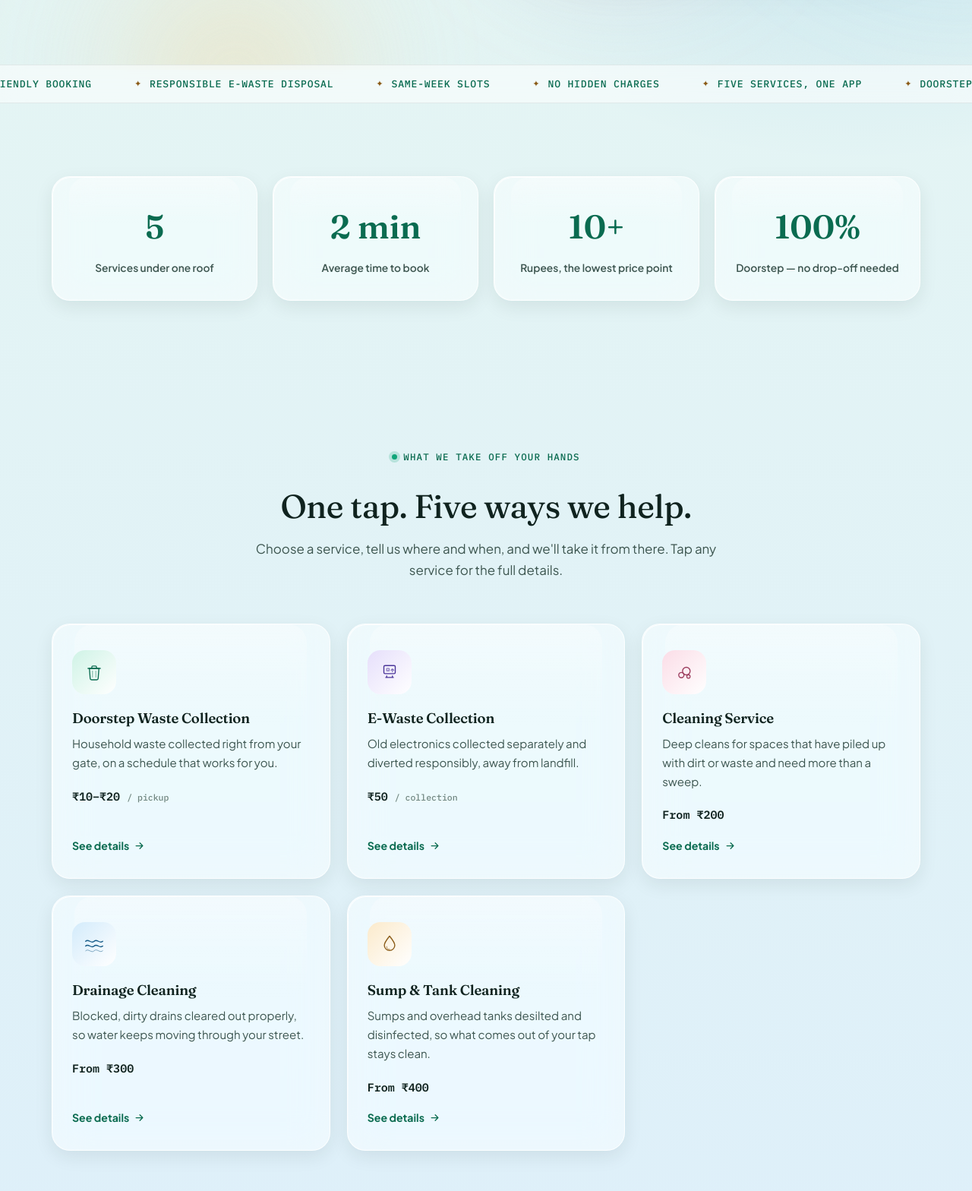
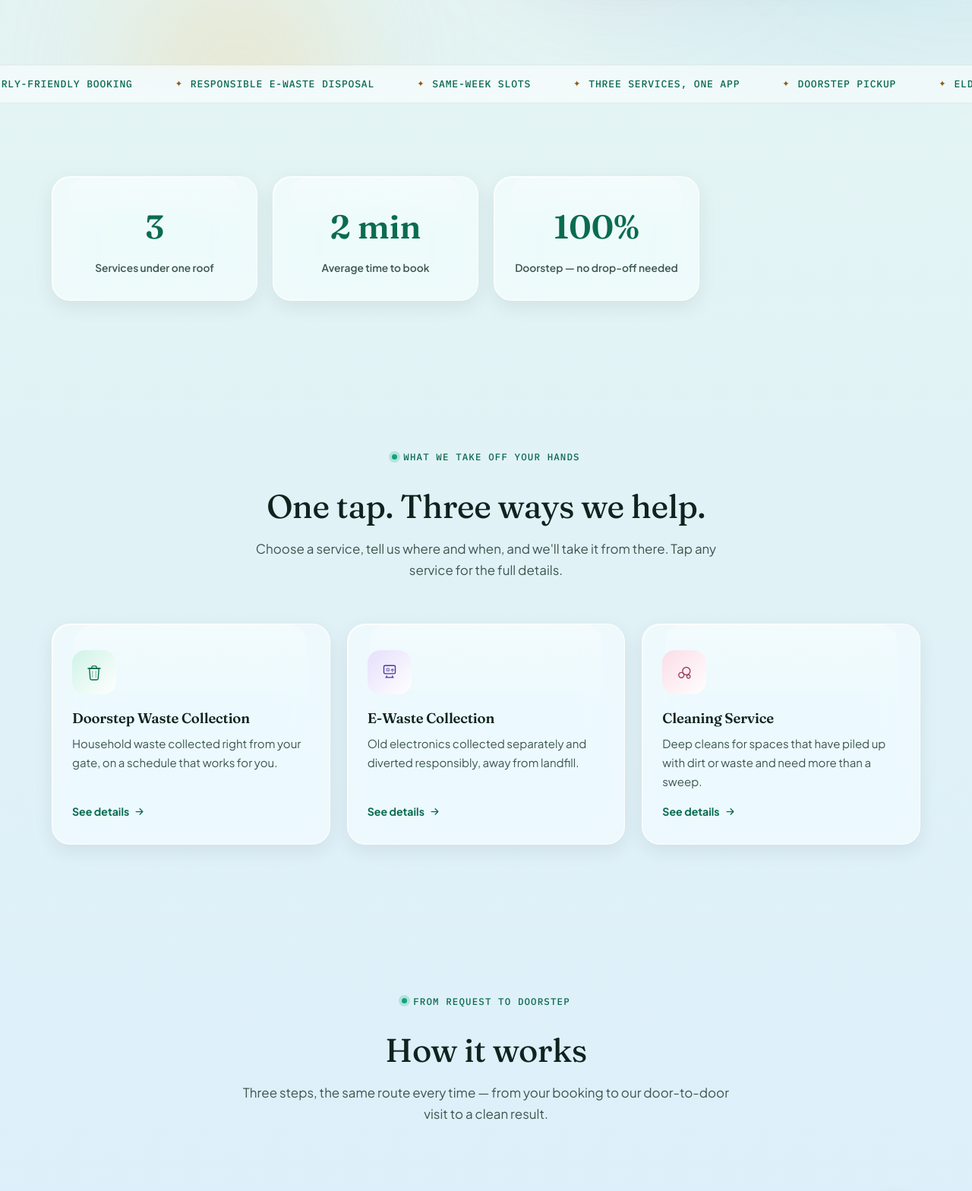
Before and after one commit to rad-eka/BinTake, a plain HTML site: page index.html in a window 1280 px wide. Shown: the part 708-2276 px from the top of the page at 76% size. Drawn offline with Linux system fonts and the light colour scheme; animation ran at ten frames a second.

Commit message:
Update index.html

```diff
--- a/index.html
+++ b/index.html
@@ -4,7 +4,7 @@
 <meta charset="UTF-8">
 <meta name="viewport" content="width=device-width, initial-scale=1.0">
 <title>Bin Taker — Doorstep Waste Collection & Cleaning</title>
-<meta name="description" content="Bin Taker brings doorstep waste collection, e-waste pickup, cleaning and drainage services to your gate. Book in minutes.">
+<meta name="description" content="Bin Taker brings doorstep waste collection, e-waste pickup and cleaning services to your gate. Book in minutes.">
 
 <link rel="preconnect" href="https://fonts.googleapis.com">
 <link rel="preconnect" href="https://fonts.gstatic.com" crossorigin>
@@ -61,8 +61,6 @@
       <a href="services/waste-collection.html">Doorstep Waste Collection</a>
       <a href="services/e-waste.html">E-Waste Collection</a>
       <a href="services/cleaning.html">Cleaning Service</a>
-      <a href="services/drainage.html">Drainage Cleaning</a>
-      <a href="services/sump-tank.html">Sump &amp; Tank Cleaning</a>
     </div>
     <a href="#book" class="btn btn--primary">Book now</a>
   </div>
@@ -79,7 +77,7 @@
         <em class="gradient-text">Cleaner communities.</em>
       </h1>
       <p class="hero__sub reveal">
-        Bin Taker brings waste pickup, e-waste collection, home cleaning and drainage care
+        Bin Taker brings waste pickup, e-waste collection and home cleaning
         to your gate — booked in minutes, handled by people who actually show up.
       </p>
 
@@ -120,8 +118,7 @@
       <span>Elderly-friendly booking</span>
       <span>Responsible e-waste disposal</span>
       <span>Same-week slots</span>
-      <span>No hidden charges</span>
-      <span>Five services, one app</span>
+      <span>Three services, one app</span>
     </div>
   </div>
 
@@ -129,16 +126,12 @@
   <section class="stats-section" aria-label="Bin Taker at a glance">
     <div class="stats">
       <div class="glass-card stat reveal">
-        <p class="stat__num" data-count="5">0</p>
+        <p class="stat__num" data-count="3">0</p>
         <p class="stat__label">Services under one roof</p>
       </div>
       <div class="glass-card stat reveal">
         <p class="stat__num" data-count="2" data-suffix=" min">0</p>
         <p class="stat__label">Average time to book</p>
-      </div>
-      <div class="glass-card stat reveal">
-        <p class="stat__num" data-count="10" data-suffix="+">0</p>
-        <p class="stat__label">Rupees, the lowest price point</p>
       </div>
       <div class="glass-card stat reveal">
         <p class="stat__num" data-count="100" data-suffix="%">0</p>
@@ -151,7 +144,7 @@
   <section class="services" id="services">
     <div class="section-head">
       <p class="eyebrow reveal">What we take off your hands</p>
-      <h2 class="reveal">One tap. Five ways we help.</h2>
+      <h2 class="reveal">One tap. Three ways we help.</h2>
       <p class="section-lede reveal">Choose a service, tell us where and when, and we'll take it from there. Tap any service for the full details.</p>
     </div>
 
@@ -168,7 +161,6 @@
         </div>
         <h3>Doorstep Waste Collection</h3>
         <p>Household waste collected right from your gate, on a schedule that works for you.</p>
-        <p class="service-card__price">₹10–₹20 <span>/ pickup</span></p>
         <span class="service-card__link">See details <svg viewBox="0 0 24 24" fill="none"><path d="M5 12h14M13 6l6 6-6 6" stroke="currentColor" stroke-width="2" stroke-linecap="round" stroke-linejoin="round"/></svg></span>
       </a>
 
@@ -182,7 +174,6 @@
         </div>
         <h3>E-Waste Collection</h3>
         <p>Old electronics collected separately and diverted responsibly, away from landfill.</p>
-        <p class="service-card__price">₹50 <span>/ collection</span></p>
         <span class="service-card__link">See details <svg viewBox="0 0 24 24" fill="none"><path d="M5 12h14M13 6l6 6-6 6" stroke="currentColor" stroke-width="2" stroke-linecap="round" stroke-linejoin="round"/></svg></span>
       </a>
 
@@ -196,34 +187,6 @@
         </div>
         <h3>Cleaning Service</h3>
         <p>Deep cleans for spaces that have piled up with dirt or waste and need more than a sweep.</p>
-        <p class="service-card__price">From ₹200</p>
-        <span class="service-card__link">See details <svg viewBox="0 0 24 24" fill="none"><path d="M5 12h14M13 6l6 6-6 6" stroke="currentColor" stroke-width="2" stroke-linecap="round" stroke-linejoin="round"/></svg></span>
-      </a>
-
-      <a class="glass-card service-card tilt reveal" href="services/drainage.html">
-        <div class="service-card__icon service-card__icon--azure" aria-hidden="true">
-          <svg viewBox="0 0 48 48" fill="none">
-            <path d="M6 18c6-6 12 6 18 0s12 6 18 0" stroke="currentColor" stroke-width="2.2" stroke-linecap="round"/>
-            <path d="M6 28c6-6 12 6 18 0s12 6 18 0" stroke="currentColor" stroke-width="2.2" stroke-linecap="round"/>
-            <path d="M6 38c6-6 12 6 18 0s12 6 18 0" stroke="currentColor" stroke-width="1.6" stroke-linecap="round" opacity=".5"/>
-          </svg>
-        </div>
-        <h3>Drainage Cleaning</h3>
-        <p>Blocked, dirty drains cleared out properly, so water keeps moving through your street.</p>
-        <p class="service-card__price">From ₹300</p>
-        <span class="service-card__link">See details <svg viewBox="0 0 24 24" fill="none"><path d="M5 12h14M13 6l6 6-6 6" stroke="currentColor" stroke-width="2" stroke-linecap="round" stroke-linejoin="round"/></svg></span>
-      </a>
-
-      <a class="glass-card service-card tilt reveal" href="services/sump-tank.html">
-        <div class="service-card__icon service-card__icon--gold" aria-hidden="true">
-          <svg viewBox="0 0 48 48" fill="none">
-            <path d="M24 7c6.4 8 11 13.6 11 19.4a11 11 0 0 1-22 0C13 20.6 17.6 15 24 7Z" stroke="currentColor" stroke-width="2.2" stroke-linejoin="round"/>
-            <path d="M18 29a6 6 0 0 0 6 6" stroke="currentColor" stroke-width="1.8" stroke-linecap="round" opacity=".6"/>
-          </svg>
-        </div>
-        <h3>Sump &amp; Tank Cleaning</h3>
-        <p>Sumps and overhead tanks desilted and disinfected, so what comes out of your tap stays clean.</p>
-        <p class="service-card__price">From ₹400</p>
         <span class="service-card__link">See details <svg viewBox="0 0 24 24" fill="none"><path d="M5 12h14M13 6l6 6-6 6" stroke="currentColor" stroke-width="2" stroke-linecap="round" stroke-linejoin="round"/></svg></span>
       </a>
 
@@ -260,7 +223,7 @@
         <div class="glass-card step-card reveal">
           <span class="step-card__num">03</span>
           <h3>Clean &amp; manage</h3>
-          <p>Your waste, e-waste or drain is collected, cleaned and handled responsibly.</p>
+          <p>Your waste or e-waste is collected, cleaned and handled responsibly.</p>
         </div>
       </div>
     </div>
@@ -361,14 +324,6 @@
         </button>
         <div class="faq-item__a"><div class="faq-item__a-inner"><p>That's a core part of why Bin Taker exists. Every service is collected directly from the doorstep, so nobody needs to carry waste to a bin further away. Booking can also be done on someone's behalf by a family member.</p></div></div>
       </div>
-
-      <div class="glass-card faq-item reveal">
-        <button class="faq-item__q" aria-expanded="false">
-          How is pricing decided for cleaning work?
-          <svg viewBox="0 0 24 24" fill="none"><path d="M12 5v14M5 12h14" stroke="currentColor" stroke-width="2" stroke-linecap="round"/></svg>
-        </button>
-        <div class="faq-item__a"><div class="faq-item__a-inner"><p>Cleaning jobs start from ₹200, with the final price depending on the size of the space or the extent of the mess. You'll always see an estimate before confirming.</p></div></div>
-      </div>
     </div>
   </section>
 
@@ -416,8 +371,16 @@
               <option value="services/waste-collection.html">Doorstep Waste Collection</option>
               <option value="services/e-waste.html">E-Waste Collection</option>
               <option value="services/cleaning.html">Cleaning Service</option>
-              <option value="services/drainage.html">Drainage Cleaning</option>
-              <option value="services/sump-tank.html">Sump &amp; Tank Cleaning</option>
+            </select>
+          </div>
+          <div class="book-form__field book-form__field--full" id="wasteTypeField" style="display:none;">
+            <label for="wasteType">Type of waste</label>
+            <select id="wasteType" name="wasteType">
+              <option value="" disabled selected>Select type of waste</option>
+              <option value="wet">Wet waste</option>
+              <option value="dry">Dry waste</option>
+              <option value="e-waste">E-waste</option>
+              <option value="mixed">Mixed waste</option>
             </select>
           </div>
         </div>
@@ -447,8 +410,6 @@
       <a href="services/waste-collection.html">Waste Collection</a>
       <a href="services/e-waste.html">E-Waste</a>
       <a href="services/cleaning.html">Cleaning</a>
-      <a href="services/drainage.html">Drainage</a>
-      <a href="services/sump-tank.html">Sump &amp; Tank</a>
       <a href="#faq">FAQ</a>
     </nav>
 
```
